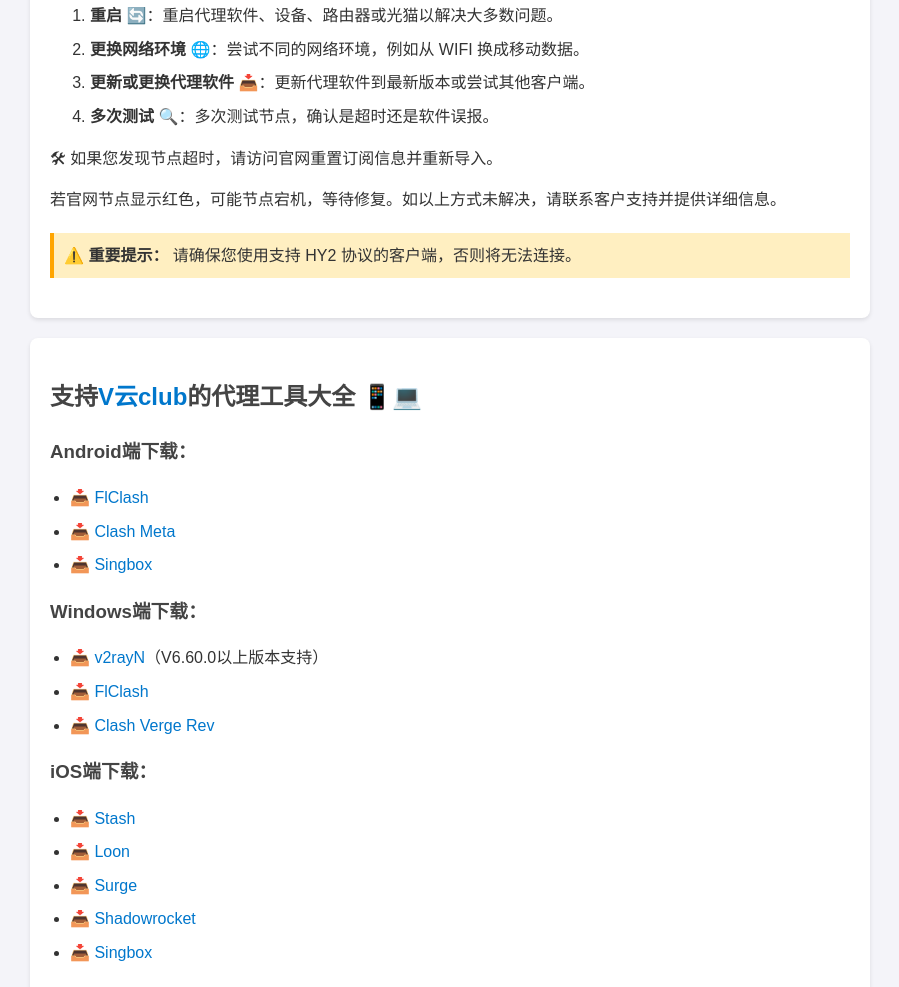
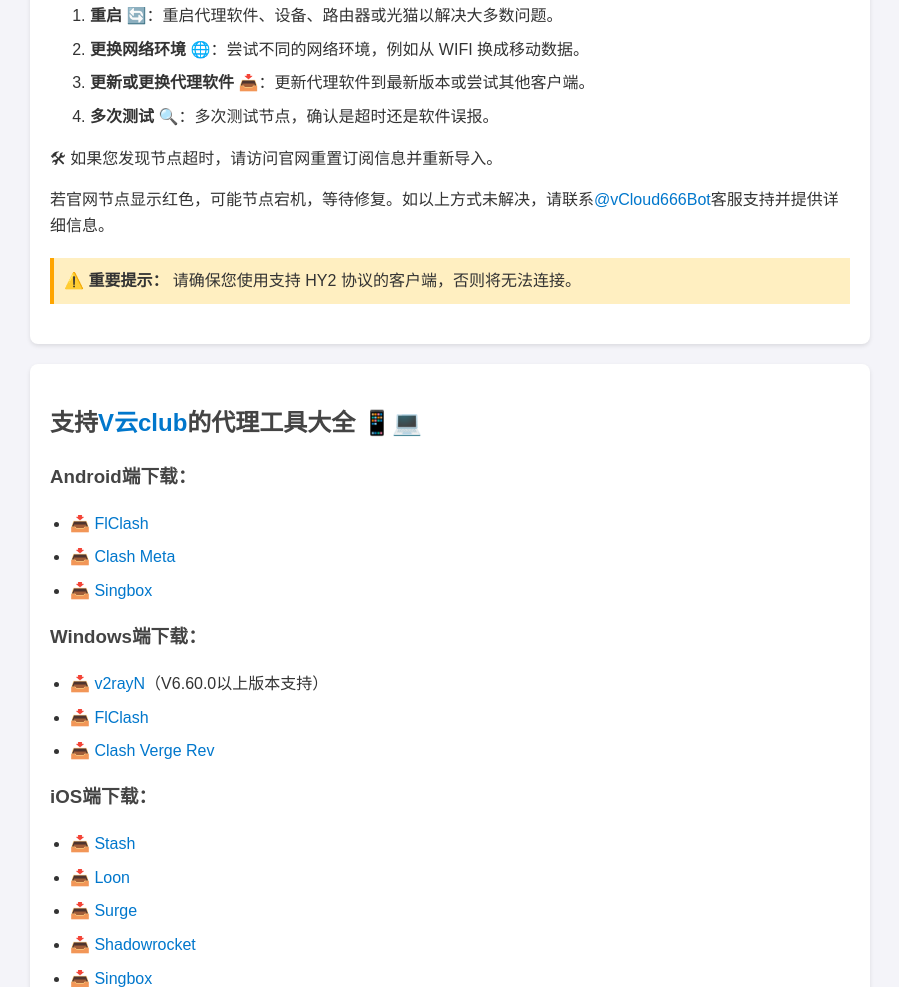
Before and after one commit to vvvcloud/zichazhinan, a plain HTML site: page index.html in a window 1280 px wide. Shown: the part 742-1729 px from the top of the page, without its empty margins (190-1089 px from the left). Drawn offline with Linux system fonts and the light colour scheme.

Commit message:
Update index.html

```diff
--- a/index.html
+++ b/index.html
@@ -115,7 +115,7 @@
             <li><strong>多次测试 🔍</strong>：多次测试节点，确认是超时还是软件误报。</li>
         </ol>
         <p>🛠 如果您发现节点超时，请访问官网重置订阅信息并重新导入。</p>
-        <p>若官网节点显示红色，可能节点宕机，等待修复。如以上方式未解决，请联系客户支持并提供详细信息。</p>
+        <p>若官网节点显示红色，可能节点宕机，等待修复。如以上方式未解决，请联系<a href="https://t.me/vCloud666Bot/" target="_blank">@vCloud666Bot</a>客服支持并提供详细信息。</p>
 
         <div class="important">
             <strong>⚠️ 重要提示：</strong> 请确保您使用支持 HY2 协议的客户端，否则将无法连接。
```
